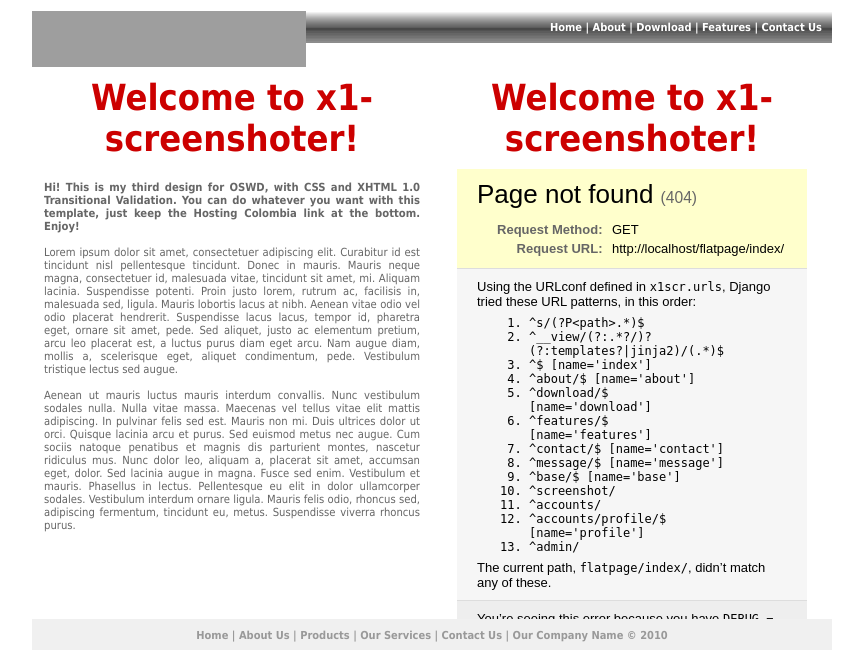
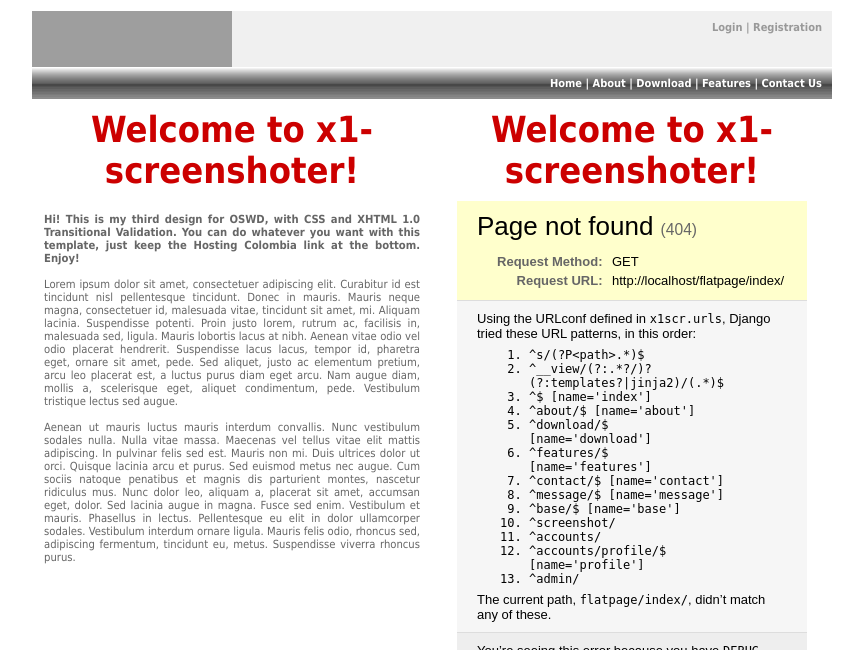
Before and after one commit to Lextor/x1-screenshoter, a Django app: page / in a window 1280 px wide. Shown: the top 650 px of the page, without its empty margins (208-1071 px from the left). Run offline with Django 3.2, Linux system fonts and the light colour scheme; data that the repository does not hold is empty; parts of the project's set-up code (start-up, migrations or seed data) failed here and were passed over; grey boxes are pictures that could not be loaded.

Commit message:
changes in header block

```diff
--- a/media/css/style.css
+++ b/media/css/style.css
@@ -7,12 +7,11 @@ body {
 	margin-right: 0px;
 	margin-bottom: 0px;
 }
-#logo{float:left; background-image:url(tie_logo.gif); width:274px; height:213px;}
-#smalllogo{float:left; background-image:url(logo.png); background-repeat:no-repeat; background-position:top center;width:274px; height:56px;}
-#topheader{float:right; width:526px; height:97px; background-color:#F0F0F0; position:relative}
+#logo{float:left; background-image:url(logo.png); width:200px; height:56px;}
+#topheader{float:right; width:600px; height:56px; background-color:#F0F0F0; position:relative}
 #toplinks{position:absolute; right:10px; top:10px;}
-#menu{float:right; width:526px; height:32px; background-image:url(bg_menu.gif); background-repeat:repeat-x;}
-#submenu{float:right; width:526px; height:32px; background-image:url(bg_submenu.gif); background-position:top; background-repeat:repeat-x;}
+#menu{float:right; width:800px; height:32px; background-image:url(bg_menu.gif); background-repeat:repeat-x;}
+#submenu{float:right; width:800px; height:32px; background-image:url(bg_submenu.gif); background-position:top; background-repeat:repeat-x;}
 #contenttext{float:right; width:526px;}
 #blocktext{float:left; width:800px}
 #column{float:left; width:50%;}
--- a/x1scr/templates/base.html
+++ b/x1scr/templates/base.html
@@ -12,9 +12,10 @@
     <div id="content" style="width:800px">
 {% block header %}
   <div id="logo">
-    <div style="margin-top:70px" class="whitetitle"></div>
+    <div style="margin-top:10px" class="whitetitle"></div>
   </div>
   <div id="topheader">
+{% comment %}
     <div align="left" class="bodytext">
       <br />
       <strong>Your Company Name</strong><br />
@@ -23,6 +24,7 @@
       Phone: 432-653-3121<br />
       sales@thetiecompany.com
     </div>
+{% endcomment %}
       <div id="toplinks" class="smallgraytext">
     {% if user.is_authenticated %}
        <a href="/accounts/profile/">{{ user.username }}</a> |
@@ -34,11 +36,13 @@
       </div>
   </div>
   {% include 'main_menu.html' %}
+{% comment %}
   <div id="submenu">
     <div align="right" class="smallgraytext" style="padding:10px;">
       <a href="#">Submenu 1</a> | <a href="#">Submenu 2</a> | <a href="#">Submenu 3</a> | <a href="#">Submenu 4</a> | <a href="#">Submenu 5</a> | <a href="#">Submenu 6</a>
     </div>
   </div>
+{% endcomment %}
 {% endblock header %}
 
 {% block content %}
--- a/x1scr/templates/index.html
+++ b/x1scr/templates/index.html
@@ -3,8 +3,29 @@
 {% block body %}
   <div id="page" align="center">
     <div id="content" style="width:800px">
-      <div id="smalllogo">
+      <div id="logo">
         <div style="margin-top:10px" class="whitetitle"></div>
+      </div>
+      <div id="topheader">
+{% comment %}
+        <div align="left" class="bodytext">
+        <br />
+        <strong>Your Company Name</strong><br />
+        Evergreen Terrace 742<br />
+        Kansas Missouri<br />
+        Phone: 432-653-3121<br />
+        sales@thetiecompany.com
+        </div>
+{% endcomment %}
+        <div id="toplinks" class="smallgraytext">
+    {% if user.is_authenticated %}
+        <a href="/accounts/profile/">{{ user.username }}</a> |
+        <a href="{% url auth_logout %}">Sign Out</a>
+    {% else %}
+        <a href="/accounts/login/">Login</a> |
+        <a href="/accounts/register/">Registration</a>
+    {% endif %}
+        </div>
       </div>
       {% include 'main_menu.html' %}
       <div id="blocktext">
--- a/x1scr/templates/screenshot/screenshot_container.html
+++ b/x1scr/templates/screenshot/screenshot_container.html
@@ -1,11 +1,13 @@
 {% extends "base.html" %}
 
+{% comment %}
 {% block header %}
-  <div id="smalllogo">
-    <div style="margin-top:10px" class="whitetitle">Logo</div>
+  <div id="logo">
+    <div style="margin-top:10px" class="whitetitle"></div>
   </div>
 {% include 'main_menu.html' %}
 {% endblock header %}
+{% endcomment %}
 
 {% block content %}
 <img src="{{ screenshot_file.direct_url }}" class="" alt="{{ screenshot_file.name }}" />
```
